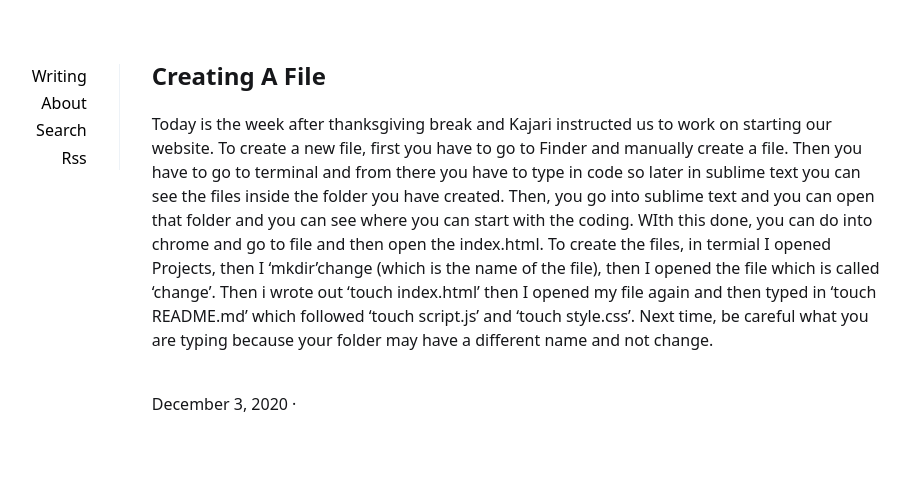
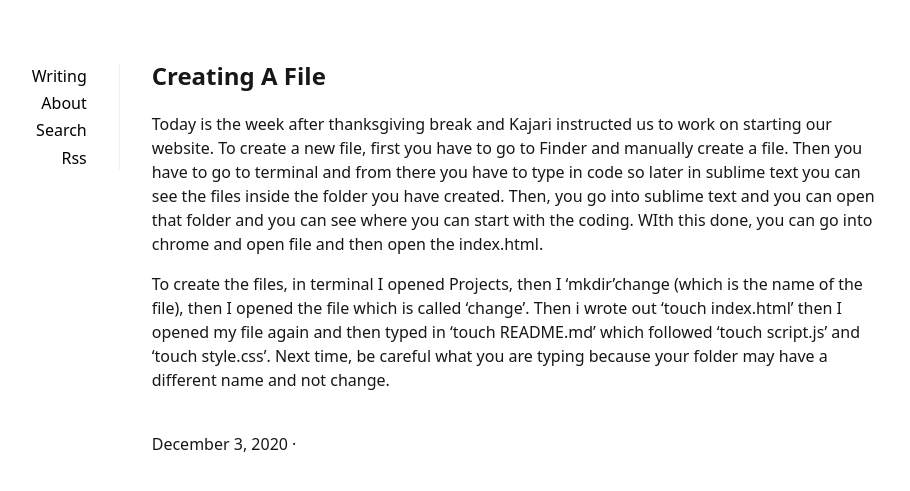
Before and after one commit to celestem406/celestem406.Github.io, a Jekyll site: the page built from _posts/2020-12-03-How-to-create-a-file.md, in a window 1280 px wide. Shown: the top 491 px of the page, without its empty margins (201-1111 px from the left). Built offline with Jekyll 4.4.1, drawn with Linux system fonts in a browser that asks for light colours.

Commit message:
i fixed some mistakes

```diff
--- a/_posts/2020-12-03-How-to-create-a-file.md
+++ b/_posts/2020-12-03-How-to-create-a-file.md
@@ -5,4 +5,6 @@ description:
 summary:
 tags:
 ---
-Today is the week after thanksgiving break and Kajari instructed us to work on starting our website. To create a new file, first you have to go to Finder and manually create a file. Then you have to go to terminal and from there you have to type in code so later in sublime text you can see the files inside the folder you have created. Then, you go into sublime text and you can open that folder and you can see where you can start with the coding. WIth this done, you can do into chrome and go to file and then open the index.html. To create the files, in termial I opened Projects, then I 'mkdir'change (which is the name of the file), then I opened the file which is called 'change'. Then i wrote out 'touch index.html' then I opened my file again and then typed in 'touch README.md' which followed 'touch script.js' and 'touch style.css'. Next time, be careful what you are typing because your folder may have a different name and not change.
+Today is the week after thanksgiving break and Kajari instructed us to work on starting our website. To create a new file, first you have to go to Finder and manually create a file. Then you have to go to terminal and from there you have to type in code so later in sublime text you can see the files inside the folder you have created. Then, you go into sublime text and you can open that folder and you can see where you can start with the coding. WIth this done, you can go into chrome and open file and then open the index.html.
+
+To create the files, in terminal I opened Projects, then I 'mkdir'change (which is the name of the file), then I opened the file which is called 'change'. Then i wrote out 'touch index.html' then I opened my file again and then typed in 'touch README.md' which followed 'touch script.js' and 'touch style.css'. Next time, be careful what you are typing because your folder may have a different name and not change.
```
